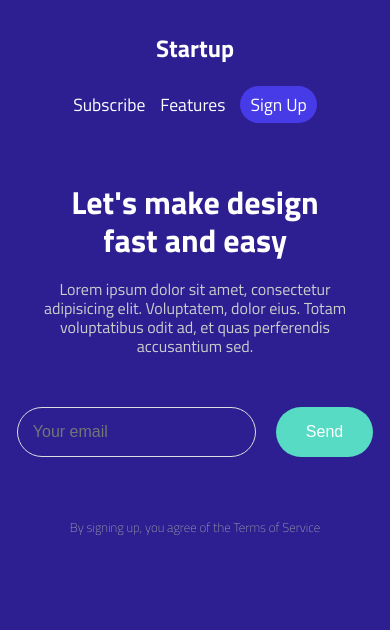
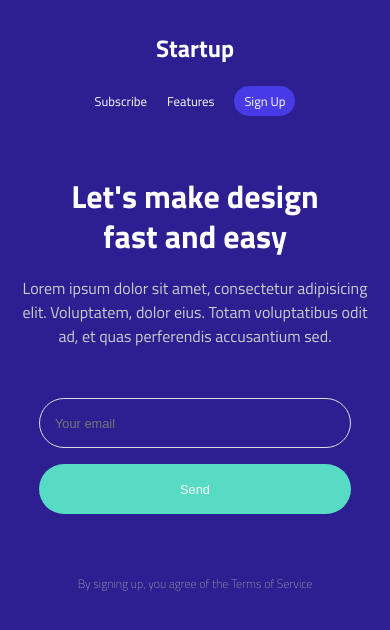
Before and after one commit to gabriel8programmer/landing-page-01, a plain HTML site: page index.html in a window 390 px wide. Drawn offline with Linux system fonts and the light colour scheme.

Commit message:
responsivity finished

```diff
--- a/assets/scss/config.scss
+++ b/assets/scss/config.scss
@@ -5,6 +5,14 @@
     margin: 0;
     box-sizing: border-box;
     text-decoration: none;
+}
+
+html {
+    font-size: 10px;
+}
+
+html, body{
+    height: 100vh;
 }
 
 body {
--- a/assets/scss/footer.scss
+++ b/assets/scss/footer.scss
@@ -4,7 +4,7 @@ footer {
     p {
 
         text-align: center;
-        font-size: 1.2rem;
+        font-size: 1.5rem;
         color: #aaa;
         font-weight: 100;
     }
--- a/assets/scss/header.scss
+++ b/assets/scss/header.scss
@@ -9,7 +9,7 @@ header {
             padding: 0 20px;
 
             h3 {
-                font-size: 1.5rem;
+                font-size: 3rem;
             }
 
         }
@@ -17,13 +17,13 @@ header {
         nav {
             padding: 0 20px;
             display: flex;
-            gap: 15px;
+            gap: 20px;
             align-items: center;
 
             a {
-                display: inline-block;
+                display: block;
                 color: #fff;
-                font-size: 1.1rem;
+                font-size: 1.6rem;
                 font-weight: 400;
             }
 
--- a/assets/scss/main.scss
+++ b/assets/scss/main.scss
@@ -2,7 +2,7 @@
 main {
 
     article, form {
-        max-width: 60%;
+        width: 60%;
         margin: 0 auto;
     }
 
@@ -10,16 +10,16 @@ main {
 
         h2, p {
             text-align: center;
-            line-height: 1.2;
         }
 
         h2 {
-            font-size: 3rem;
+            font-size: 6rem;
+            line-height: 7rem;
         }
 
         p {
             margin-top: 20px;
-            font-size: 1.5rem;
+            font-size: 2.5rem;
             font-weight: 400;
             color: #ccc;
         }
@@ -28,7 +28,7 @@ main {
     form {
         margin-top: 50px;
         display: flex;
-        gap: 50px;
+        gap: 5rem;
         align-items: center;
         justify-content: center;
 
@@ -37,7 +37,7 @@ main {
             padding: 15px;
             border-radius: 25px;
             border: none;
-            font-size: 1rem;
+            font-size: 1.6rem;
             background: none;
             border: 1px solid #ddd;
             color: #fff;
--- a/assets/scss/media.scss
+++ b/assets/scss/media.scss
@@ -1,67 +1,60 @@
+@media (max-width: 773px) {
 
-@media (max-width: 830px){
+    html {
+        font-size: 50%;
+    }
+}
+
+@media (max-width: 619px) {
 
     main {
 
-        article {
-            max-width: 80%;
+        article,
+        form {
+            width: 90%;
         }
     }
 }
 
-@media (max-width: 498px){
+@media (max-width: 412px) {
+
+
+    header {
+
+        .row {
+            flex-direction: column;
+        }
+
+        nav {
+            margin-top: 20px;
+        }
+    }
 
     main {
 
         article {
 
             h2 {
-                font-size: 2rem;
+                font-size: 4rem;
+                line-height: 5rem;
             }
 
             p {
-                font-size: 1rem;
-             }
+                font-size: 2rem;
+            }
         }
-    }
 
-    footer {
+        form {
+            width: 80%;
+            flex-direction: column;
+            align-items: center;
+            gap: 2rem;
 
-        p {
-            font-size: .8rem;
+            input {
+                width: 100%;
+            }
         }
     }
 }
 
-@media (max-width: 468px){
-
-    header {
-
-        .row {
-            flex-direction: column;
-
-            nav {
-                margin-top: 20px;
-            }
-        }
-    }
-
-    main {
-
-        form {
-            max-width: 100%;
-            gap: 20px;
-        }
-    }
-}
-
-@media (max-width: 382px){
-
-    main {
-
-        form {
-            flex-direction: column;
-            align-items: flex-start;
-        }
-    }
-}
+@media (max-width: 330px) {}
```
Also changed, not shown: assets/css/style.min.css, 1 other file.
